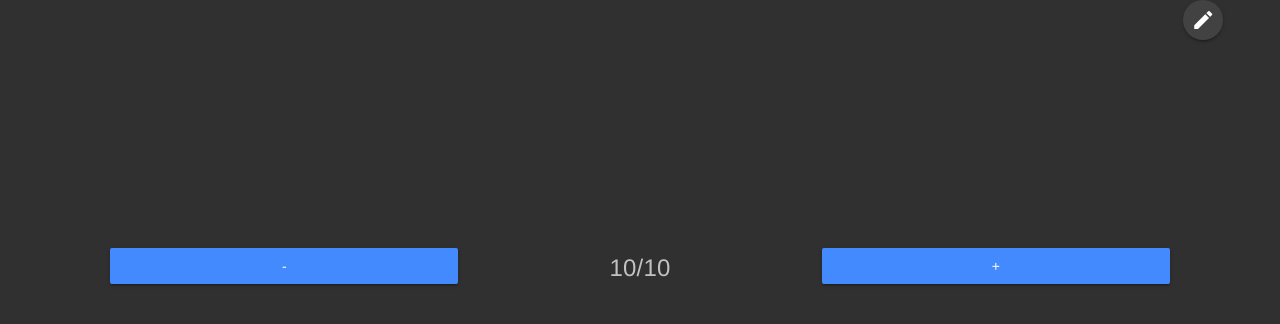
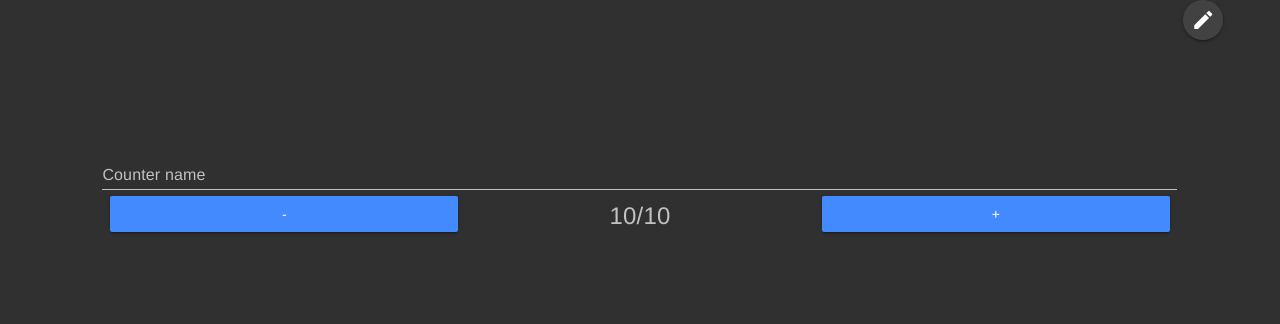
Before and after one commit to offeka/DndCounters, a Vue app: page / in a window 1280 px wide. Shown: the top 324 px of the page. Built offline with nearby package versions, Linux system fonts and the light colour scheme.

Commit message:
better layouting

```diff
--- a/src/App.vue
+++ b/src/App.vue
@@ -3,7 +3,7 @@
     <md-button class="md-icon-button top-left md-raised md-mini" @click="isEditing = !isEditing">
       <md-icon>edit</md-icon>
     </md-button>
-    <counter v-model="counterName" v-bind:edited="this.isEditing"></counter>
+    <counter v-bind:edited="this.isEditing" ></counter>
   </div>
 </template>
 
@@ -16,7 +16,7 @@ export default {
   components: {Counter},
   data: function (){
     return {
-      isEditing: false,
+      isEditing: true,
       counterName: "Counter name"
     }
   }
--- a/src/components/Counter.vue
+++ b/src/components/Counter.vue
@@ -1,6 +1,6 @@
 <template>
   <div class="counter md-alignment-center-center">
-    <on-editable v-bind:text="this.counterName" class="counter-name" v-bind:edited="this.edited"></on-editable>
+    <on-editable class="counter-name" v-bind:edited="this.edited" v-bind:text="counterName" v-on:text-changed="changeName"></on-editable>
     <div class="md-layout">
       <md-button class="md-primary md-raised md-layout-item counter-button md-size-3x" v-on:click="decrease">-
       </md-button>
@@ -17,11 +17,12 @@ import OnEditable from "@/components/onEditable";
 export default {
   name: "Counter",
   components: {OnEditable},
-  props: {counterName: String, edited: Boolean},
+  props: {edited: Boolean},
   data: function () {
     return {
       count: 10,
       maxCount: 10,
+      counterName: ""
     }
   },
   methods: {
@@ -30,6 +31,9 @@ export default {
     },
     decrease: function () {
       this.count--;
+    },
+    changeName: function (newName){
+      this.counterName = newName;
     }
   }
 }
--- a/src/components/onEditable.vue
+++ b/src/components/onEditable.vue
@@ -1,10 +1,12 @@
 <template>
-  <md-field v-if="edited">
-    <label>Counter name</label>
-    <md-input v-model="currentValue"></md-input>
-  </md-field>
-  <div v-else class="content">
-    {{ currentValue }}
+  <div class="editable">
+    <md-field v-if="edited" class="no-margin">
+      <label>Counter name</label>
+      <md-input v-model="currentValue" class="no-margin md-alignment-center-center"></md-input>
+    </md-field>
+    <div v-else class="content">
+      {{ currentValue }}
+    </div>
   </div>
 </template>
 
@@ -18,12 +20,12 @@ export default {
     }
   },
   watch: {
-    text: function (newValue){
+    text: function (newValue) {
       this.currentValue = newValue;
     },
-    edited: function (){
-      console.log(this.text, this.currentValue)
+    edited: function () {
       this.text = this.currentValue
+      this.$emit("text-changed", this.text)
     }
   }
 }
@@ -31,6 +33,18 @@ export default {
 
 <style scoped>
 .content {
-  padding-bottom: 100px;
+  padding-bottom: 0;
+  text-align: center;
+  width: auto;
+  height: auto;
+}
+
+.no-margin {
+  margin: 0;
+}
+.editable {
+  width: 100%;
+  height: 5vh;
+  margin-bottom: 1vh;
 }
 </style>
```
